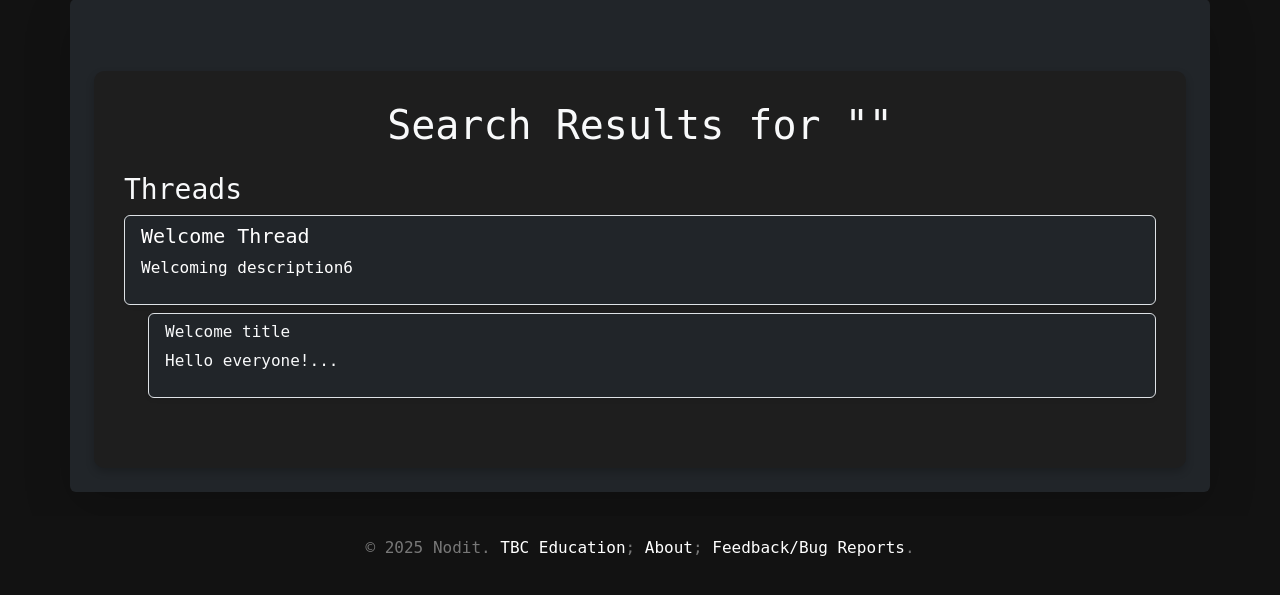
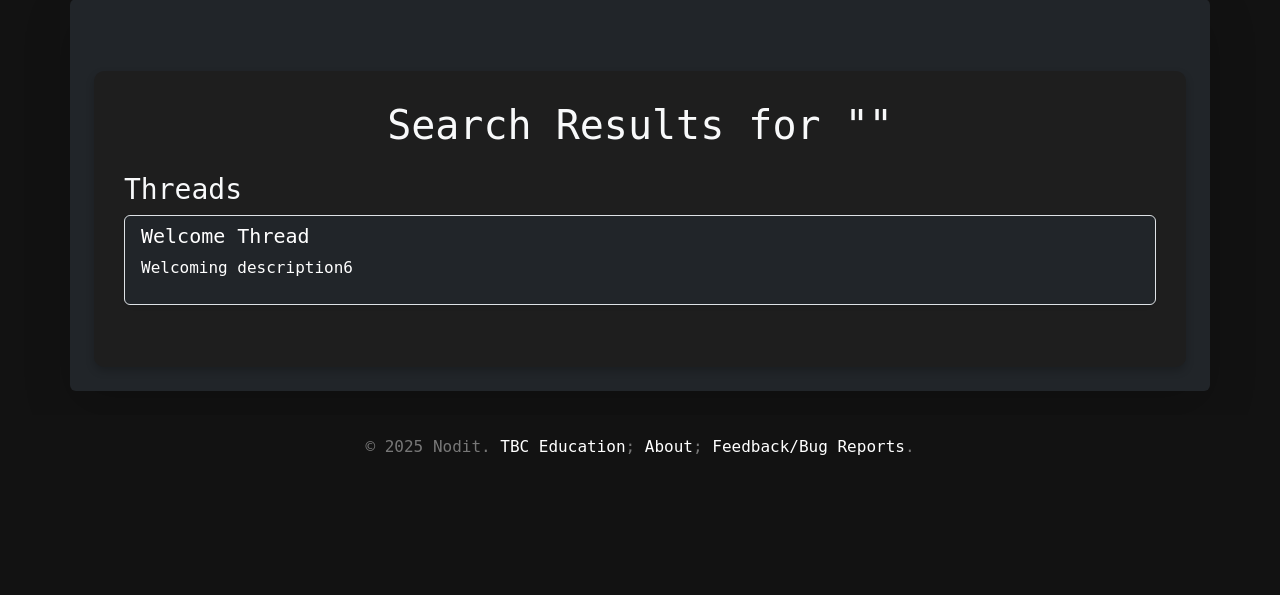
Before and after one commit to neogitz/Nodit, a Flask app: page /search in a window 1280 px wide. Shown: the part 161-756 px from the top of the page. Run offline with Flask 3, Linux system fonts and the light colour scheme; data comes from the database, SQL or seed files in the repository.

Commit message:
Update search_results.html

```diff
--- a/templates/search_results.html
+++ b/templates/search_results.html
@@ -16,17 +16,6 @@
                 </a>
             </div>
 
-            {% for post in posts %}
-            {% if post.threadID == thread.threadID %}
-            <div class="ms-4 mb-3">
-                <a href="/thread/{{ post.threadID }}/post/{{ post.postID }}"
-                   class="list-group-item list-group-item-action bg-dark text-light rounded shadow-sm">
-                    <h6>{{ post.title }}</h6>
-                    <p>{{ post.text[:100] }}...</p>
-                </a>
-            </div>
-            {% endif %}
-            {% endfor %}
             {% endfor %}
         </div>
         {% else %}
```
